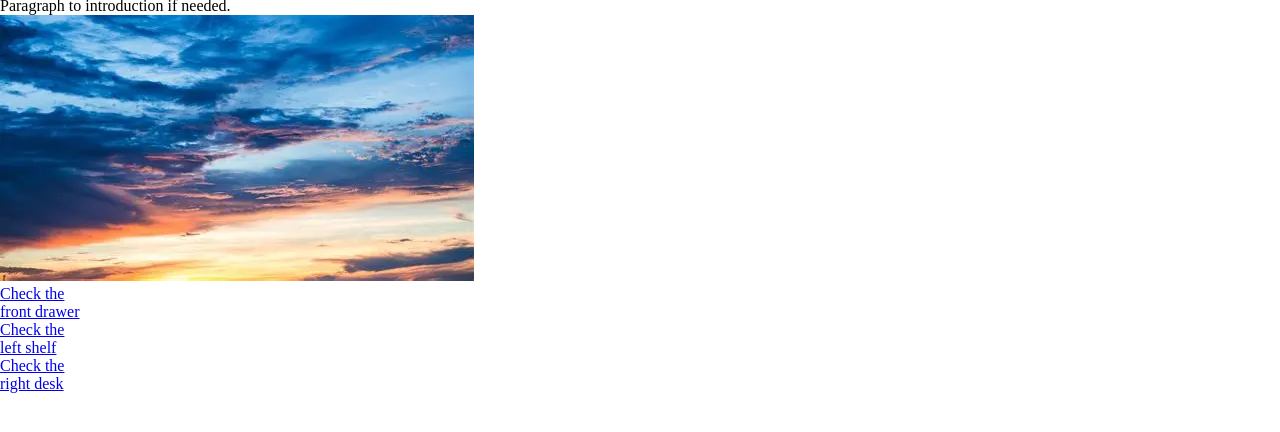
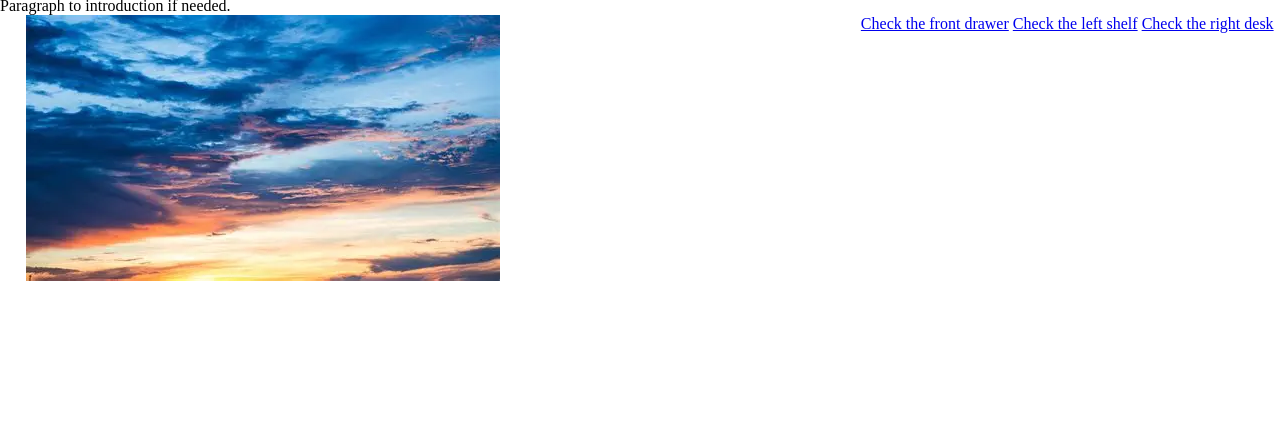
Before and after one commit to budew537/WebJam_Project, a website: page index.html in a window 1280 px wide. Shown: the part 114-546 px from the top of the page. Drawn offline with Linux system fonts and the light colour scheme.

Commit message:
adjusti image and button location

```diff
--- a/index.html
+++ b/index.html
@@ -21,7 +21,7 @@
     <p class="bold-paragraph">Paragraph to introduction if needed.</p>
 
     <div class="imgClass">
-      <img src="./photos/testImage.jpg" alt="RoomView" />
+      <img src="./photos/testImage.jpg" alt="RoomView" width="100%" height="20%"/>
     </div>
 
     <div class = "buttonChoiceClass">
--- a/styles.css
+++ b/styles.css
@@ -40,11 +40,11 @@ header {
 }
 
 .imgClass {
-  width: 100%;
-  align-content: left;
+  float: left;
+  padding-left: 2vw;
 }
 
 .interButtons {
-  width: 7vw;
-  align-content: right;
+  float: right;
+  padding-right: 0.5vw;
 }
```
